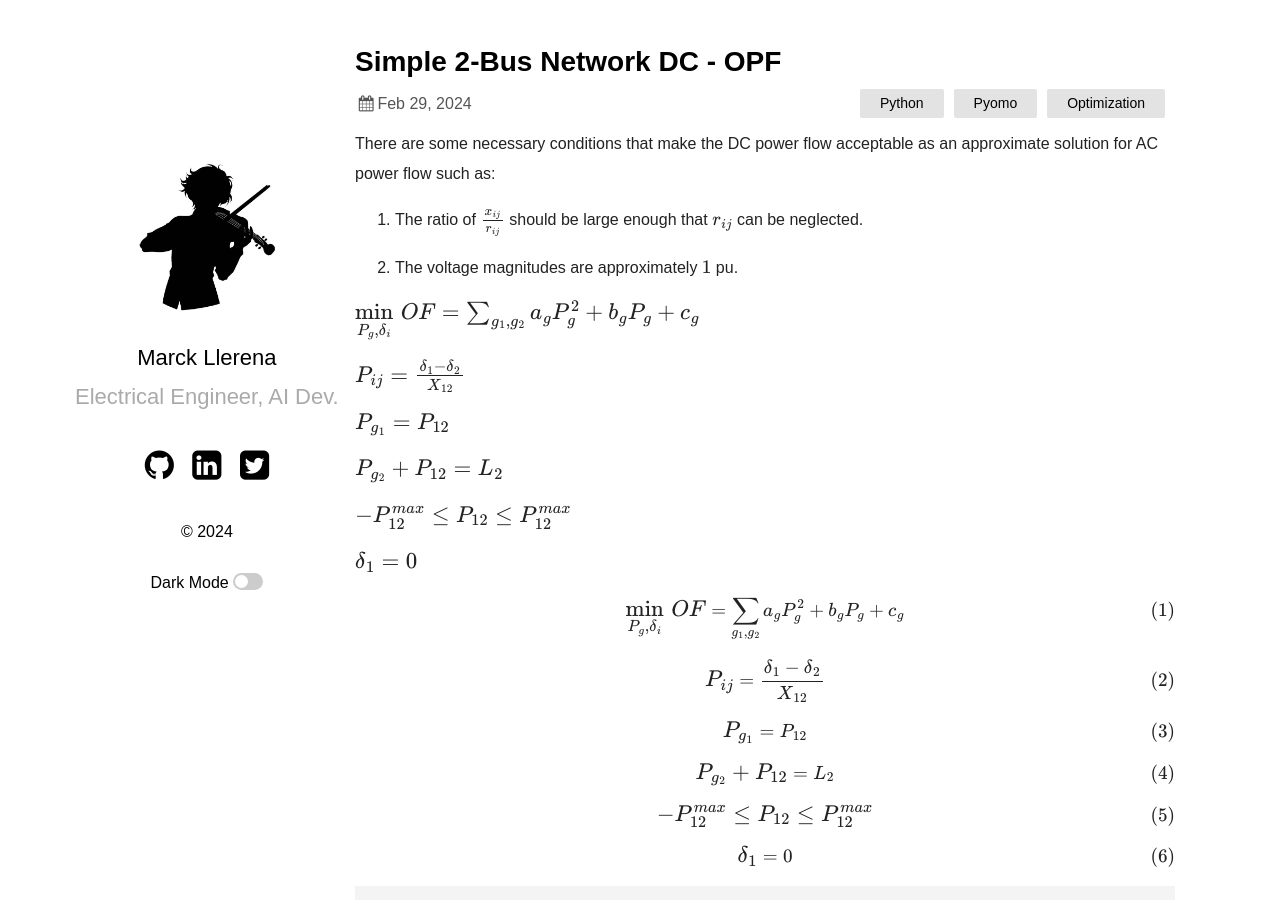
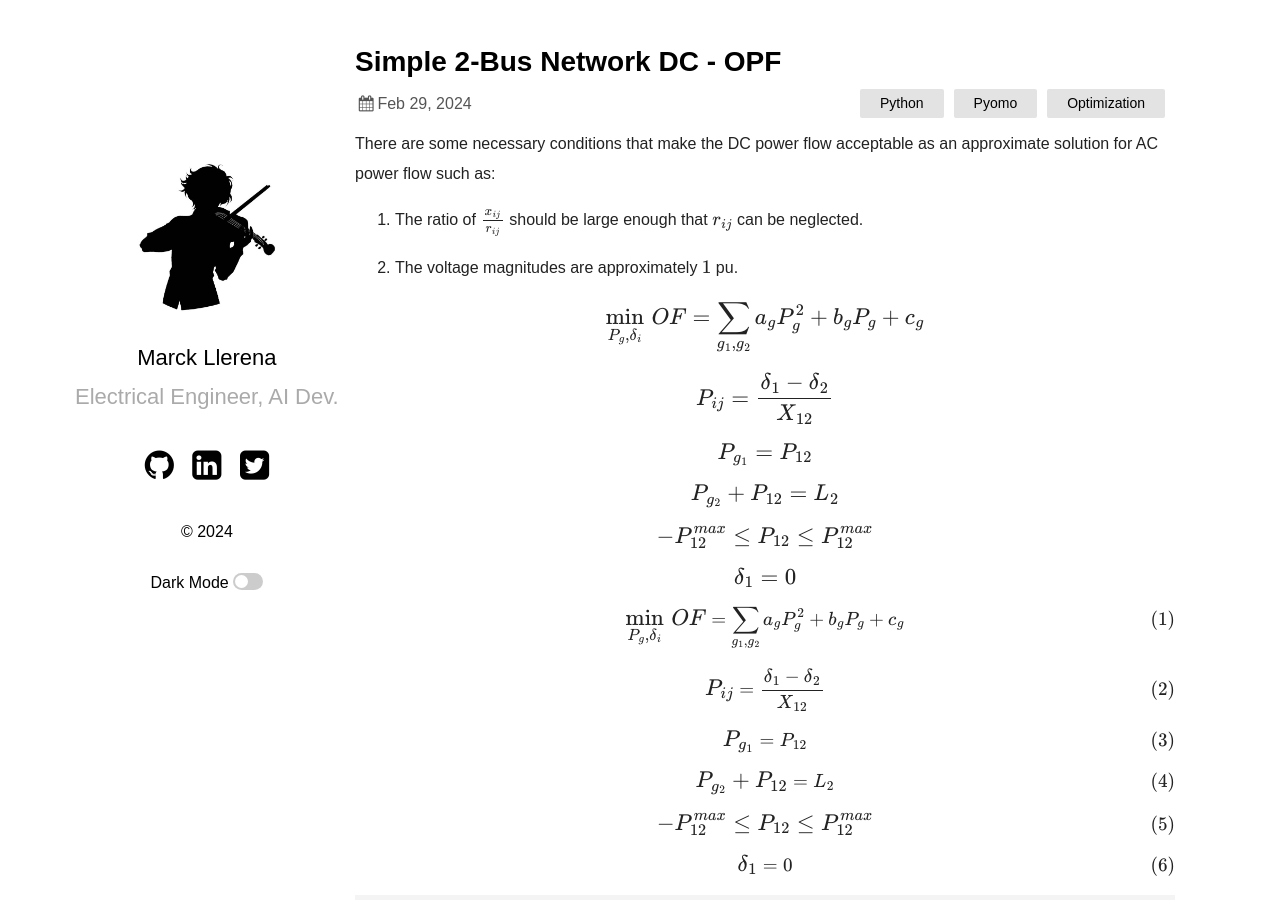
Before and after one commit to marckcode/marckcode.github.io, a Jekyll site: the page built from _posts/2024-02-29-2-bus-dc-opf.markdown, in a window 1280 px wide and 900 px high. Built offline with Jekyll 4.4.1, drawn with Linux system fonts in a browser that asks for light colours; some web fonts are replaced; formulas are drawn with MathJax 3.

Commit message:
Edit post md

```diff
--- a/_posts/2024-02-29-2-bus-dc-opf.markdown
+++ b/_posts/2024-02-29-2-bus-dc-opf.markdown
@@ -12,17 +12,17 @@ There are some necessary conditions that make the DC power flow acceptable as an
 2. The voltage magnitudes are approximately $1$ pu.
 
 
-$\large \underset{P_g,\delta_i}{\text{min}} \hspace{0.2cm} OF = \sum_{g_1,g_2} a_g P_{g}^2 + b_g P_{g} + c_g$
+$$\large \underset{P_g,\delta_i}{\text{min}} \hspace{0.2cm} OF = \sum_{g_1,g_2} a_g P_{g}^2 + b_g P_{g} + c_g$$
 
-$\large P_{ij} = \frac{\delta_1 - \delta_2}{X_{12}}$
+$$\large P_{ij} = \frac{\delta_1 - \delta_2}{X_{12}}$$
 
-$\large P_{g_1} = P_{12}$
+$$\large P_{g_1} = P_{12}$$
 
-$\large P_{g_2} + P_{12} = L_2$
+$$\large P_{g_2} + P_{12} = L_2$$
 
-$\large -P_{12}^{max} \le P_{12} \le P_{12}^{max}$
+$$\large -P_{12}^{max} \le P_{12} \le P_{12}^{max}$$
 
-$\large \delta_1 = 0$
+$$\large \delta_1 = 0$$
 
 
 \begin{align}
```
